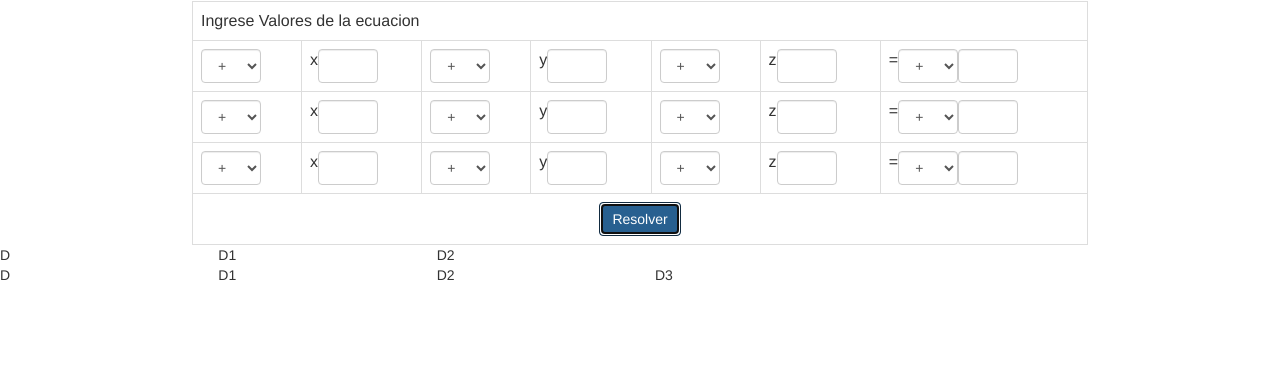
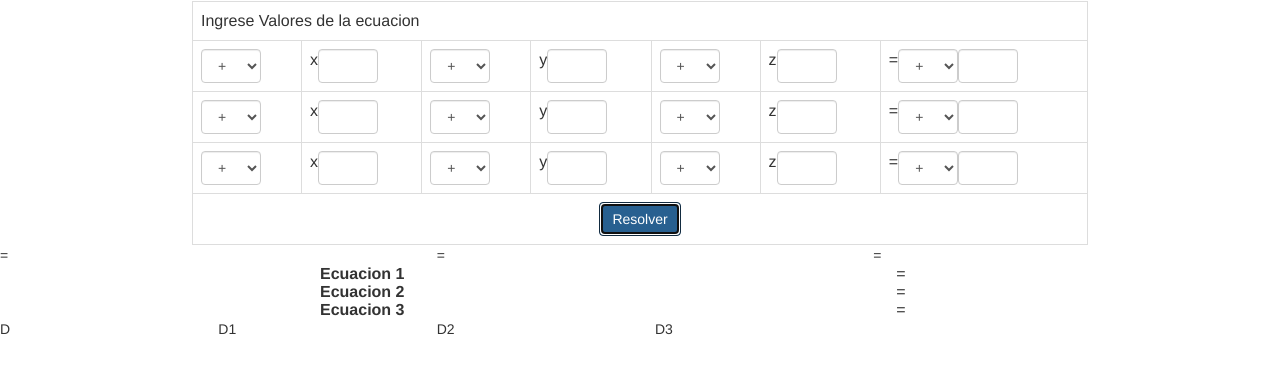
Before and after one commit to quenandres/kramer, a plain HTML site: page index.html in a window 1280 px wide. Both pictures are taken after a click on the button "Resolver". Shown: the part 69-442 px from the top of the page. Drawn offline with Linux system fonts and the light colour scheme.

Commit message:
Agrega cambios en funciones y muestra mas datos diviendo cada caracter.

```diff
--- a/index.html
+++ b/index.html
@@ -25,8 +25,11 @@
 	        alert("Ver");
 	    }
 
-	    function cambia(){
-	        var vsigno11=$("#vsigno11").val();
+	    function cambia(ver=0){
+
+			//PRIMERA ECUACION
+
+			var vsigno11=$("#vsigno11").val();
 			var v11=$("#v11").val();
 
 			var vsigno12=$("#vsigno12").val();
@@ -47,8 +50,8 @@
 			if(v13!=""){v13=v13+"z";}else{vsigno13="";}
 			if(v14!=""){}else{vsigno14="";}
 			//FIN VACIOS
+
 			$("#ecuacion1").html(vsigno11+""+v11+""+vsigno12+""+v12+""+vsigno13+""+v13+"="+vsigno14+""+v14);
-
 
 		//SEGUNDA ECUACION
 
@@ -73,8 +76,8 @@
 			if(v23!=""){v23=v23+"z";}else{vsigno23="";}
 			if(v24!=""){}else{vsigno24="";}
 			//FIN VACIOS
+
 			$("#ecuacion2").html(vsigno21+""+v21+""+vsigno22+""+v22+""+vsigno23+""+v23+"="+vsigno24+""+v24);
-
 
 		//TERCERA ECUACION
 			var vsigno31=$("#vsigno31").val();
@@ -101,9 +104,220 @@
 			$("#ecuacion3").html(vsigno31+""+v31+""+vsigno32+""+v32+""+vsigno33+""+v33+"="+vsigno34+""+v34);
 
 
+				if(ver==1){
+					var Matriz = [[vsigno11,v11,vsigno12,v12,vsigno13,v13,"=",vsigno14,v14],
+												[vsigno21,v21,vsigno22,v22,vsigno23,v23,"=",vsigno24,v24],
+												[vsigno31,v31,vsigno32,v32,vsigno33,v33,"=",vsigno34,v34]];
+					ver_tabla(Matriz);
+					ecuaciones();
+				}
+			//
+		}
+
+		function ecuaciones(){
+			//PRIMERA ECUACION
+
+			var vsigno11=$("#vsigno11").val();
+			var v11=$("#v11").val();
+
+			var vsigno12=$("#vsigno12").val();
+			var v12=$("#v12").val();
+
+			var vsigno13=$("#vsigno13").val();
+			var v13=$("#v13").val();
+
+			var vsigno14=$("#vsigno14").val();
+			var v14=$("#v14").val();
+
+			/*if(vsigno11=="+"){vsigno11="";}
+			if(vsigno14=="+"){vsigno14="";}*/
+
+			//DETERMINA VACIOS (para no mostrar signos y para asignar variables x,y,z)
+			/*if(v11!=""){v11=v11;}else{vsigno11="";}
+			if(v12!=""){v12=v12;}else{vsigno12="";}
+			if(v13!=""){v13=v13;}else{vsigno13="";}
+			if(v14!=""){}else{vsigno14="";}	*/
+			//FIN VACIOS
+
+		//SEGUNDA ECUACION
+			var vsigno21=$("#vsigno21").val();
+			var v21=$("#v21").val();
+
+			var vsigno22=$("#vsigno22").val();
+			var v22=$("#v22").val();
+
+			var vsigno23=$("#vsigno23").val();
+			var v23=$("#v23").val();
+
+			var vsigno24=$("#vsigno24").val();
+			var v24=$("#v24").val();
+
+			/*if(vsigno21=="+"){vsigno21="";}
+			if(vsigno24=="+"){vsigno24="";}*/
+
+			//DETERMINA VACIOS (para no mostrar signos y para asignar variables x,y,z)
+			/*if(v21!=""){v21=v21;}else{vsigno21="";}
+			if(v22!=""){v22=v22;}else{vsigno22="";}
+			if(v23!=""){v23=v23;}else{vsigno23="";}
+			if(v24!=""){}else{vsigno24="";}		*/
+			//FIN VACIOS
+
+		//TERCERA ECUACION
+			var vsigno31=$("#vsigno31").val();
+			var v31=$("#v31").val();
+
+			var vsigno32=$("#vsigno32").val();
+			var v32=$("#v32").val();
+
+			var vsigno33=$("#vsigno33").val();
+			var v33=$("#v33").val();
+
+			var vsigno34=$("#vsigno34").val();
+			var v34=$("#v34").val();
+
+			/*if(vsigno31=="+"){vsigno31="";}
+			if(vsigno34=="+"){vsigno34="";}*/
+
+			//DETERMINA VACIOS (para no mostrar signos y para asignar variables x,y,z)
+			/*if(v31!=""){v31=v31;}else{vsigno31="";}
+			if(v32!=""){v32=v32;}else{vsigno32="";}
+			if(v33!=""){v33=v33;}else{vsigno33="";}
+			if(v34!=""){}else{vsigno34="";}		*/
+			//FIN VACIOS
+
+
+
+					var Matriz2 = [[vsigno11,v11,vsigno12,v12,vsigno13,v13,"=",vsigno14,v14],
+												[vsigno21,v21,vsigno22,v22,vsigno23,v23,"=",vsigno24,v24],
+												[vsigno31,v31,vsigno32,v32,vsigno33,v33,"=",vsigno34,v34]];
+					delta(Matriz2);
+
+			//
+		}
+
+
+		function ver_tabla(Matriz){
+		//matriz original
+			$("#respuesta").html("");
+
+			//$("#respuesta").append("<table width=200 border=1 cellpadding=1 cellspacing=1 class='table table-striped'>");
+
+			for (i=0;i<Matriz.length;i++){
+				var suma=parseInt(i)+1;
+						$("#respuesta").append("<tr>") ;
+						$("#respuesta").append("<td><b>Ecuacion " + suma + "</b></td>") ;
+						for (j=0;j<9;j++){
+								$("#respuesta").append("<td>" + Matriz[i][j] + "</td>") ;
+						}
+						$("#respuesta").append("</tr>");
+				}
+		}
+		function delta(Matriz){
+		/*
+			1|2|3=6
+			3|2|1=6
+			4|5|8=17
+
+			0,0|0,1|0,2
+			1,0|1,1|1,2
+			2,0|2,1|2,2
+
+			0,0|0,1|0,2
+			1,0|1,1|1,2
+			2,0|2,1|2,2
+			0,0|0,1|0,2
+			1,0|1,1|1,2
+		*/
+			//fila,columna
+			var s00=Matriz[0][0];
+			var s10=Matriz[1][0];
+			var s20=Matriz[2][0];
+
+			var s02=Matriz[0][2];
+			var s12=Matriz[1][2];
+			var s22=Matriz[2][2];
+
+			var s04=Matriz[0][4];
+			var s14=Matriz[1][4];
+			var s24=Matriz[2][4];
+
+			var s07=Matriz[0][7];
+			var s17=Matriz[1][7];
+			var s27=Matriz[2][7];
+
+			console.log("Signos0="+s00+"|"+s10+"|"+s20);
+			console.log("Signos1="+s02+"|"+s12+"|"+s22);
+			console.log("Signos2="+s04+"|"+s14+"|"+s24);
+			console.log("Signos3="+s07+"|"+s17+"|"+s27);
+
+			/*console.log(
+				"|"+Matriz[0][1]+"|"+Matriz[0][2]+"$"+Matriz[1][0]+"|"+Matriz[1][1]+"|"+Matriz[1][2]+"$"+Matriz[2][0]+"|"+Matriz[2][1]+"|"+Matriz[2][2]
+
+								 );*/
+
+
+
+
 
 		}
-        </script>
+		function delta1(){
+		//matriz con respuestas en columna 1
+			/*
+			6|2|3
+			6|2|1
+			17|5|8
+
+			0,3|0,1|0,2
+			1,3|1,1|1,2
+			2,3|2,1|2,2
+			0,3|0,1|0,2
+			1,3|1,1|1,2
+			*/
+
+
+
+
+
+		}
+		function delta2(){
+		//matriz con respuestas en columna 2
+			/*
+			1|6|3
+			3|6|1
+			4|17|8
+
+			0,0|0,3|0,2
+			1,0|1,3|1,2
+			2,0|2,3|2,2
+			0,0|0,3|0,2
+			1,0|1,3|1,2
+			*/
+
+
+
+
+		}
+		function delta3(){
+		//matriz con respuestas en columna 3
+			/*
+			1|2|6=6
+			3|2|6=6
+			4|5|8=17
+
+			0,0|0,1|0,3
+			1,0|1,1|1,3
+			2,0|2,1|2,3
+			0,0|0,1|0,3
+			1,0|1,1|1,3
+			*/
+
+
+
+
+
+		}
+  </script>
+
     </head>
     <body>
         <h1 style="text-align:center;">KRAMER</h1>
@@ -211,30 +425,30 @@
 					</select>
 					<input type="text" class="form-control" name="v34" id="v34" onkeyup="cambia();"></td>
             </tr>
+            <tr>
+                <td colspan="7">
+                    <input type="button" class="btn btn-primary" onclick="cambia(1);" value="Resolver" style="display:block;margin:auto;">
+                </td>
+            </tr>
+        </table>
 
 
 
 
-
-            <tr>
-                <td colspan="7">
-                    <input type="button" class="btn btn-primary" onclick="ver();" value="Resolver" style="display:block;margin:auto;">
-                </td>
-            </tr>
-        </table>
         <div class="row">
-            <div class="col-md-2" id="ecuacion1">D</div>
-            <div class="col-md-2" id="ecuacion2">D1</div>
-            <div class="col-md-2" id="ecuacion3">D2</div>
+            <div class="col-md-4" id="ecuacion1">D</div>
+            <div class="col-md-4" id="ecuacion2">D1</div>
+            <div class="col-md-4" id="ecuacion3">D2</div>
         </div>
 
-        <div class="row">
+			<table id="respuesta" class="table table-striped" style="width:50%;margin:auto;"></table>
+
+         <div class="row">
             <div class="col-md-2" id="delta">D</div>
             <div class="col-md-2" id="delta1">D1</div>
             <div class="col-md-2" id="delta2">D2</div>
             <div class="col-md-2" id="delta3">D3</div>
         </div>
 
-
     </body>
 </html>
```
